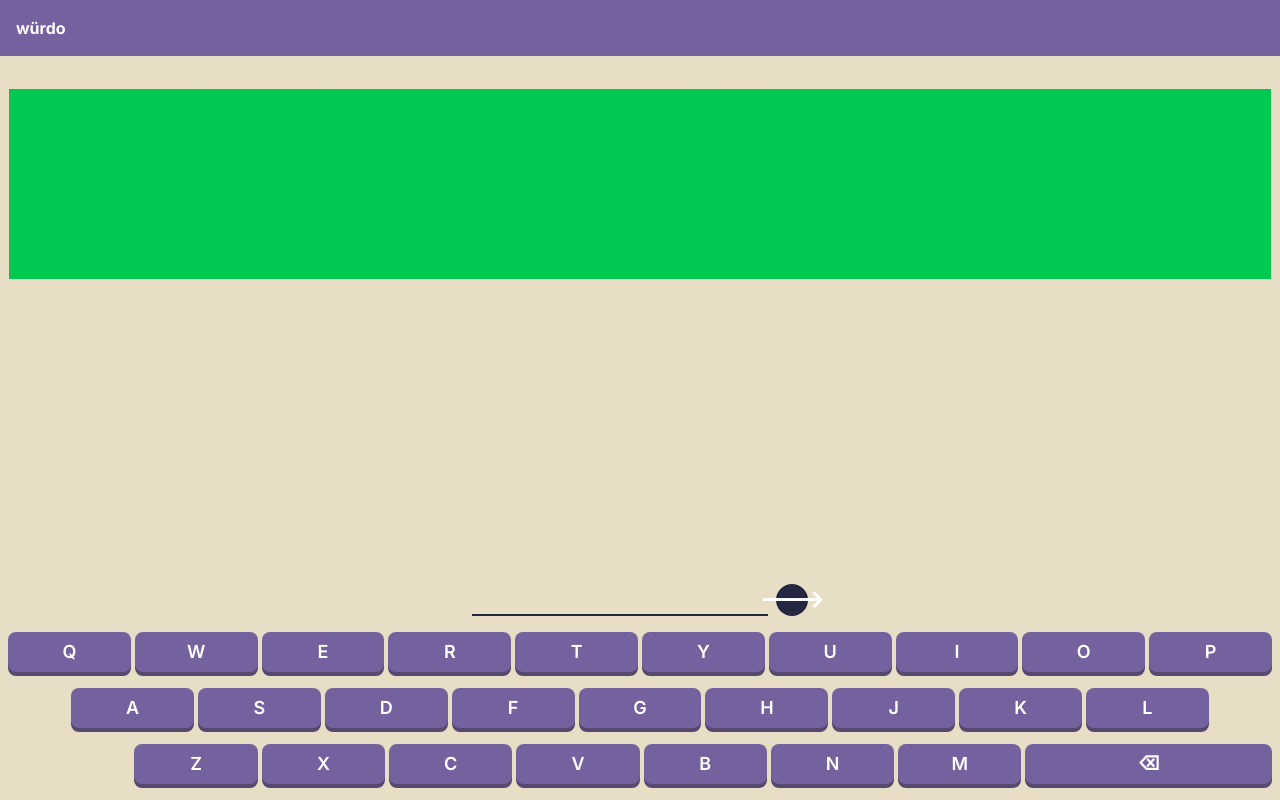
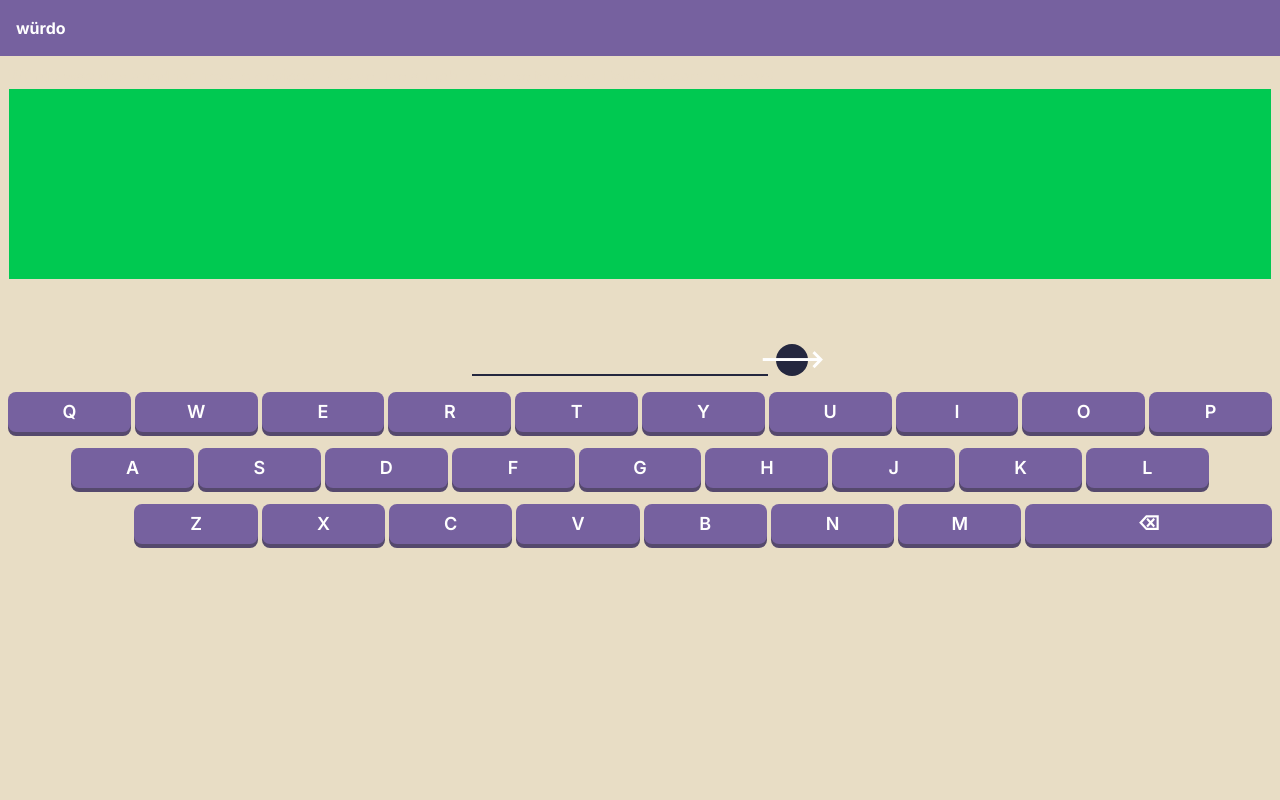
Before and after one commit to EliBrank/wurdo, a Next.js app: page /play in a window 1280 px wide. Built offline with nearby package versions, Linux system fonts and the light colour scheme.

Commit message:
work on spacing of elements

```diff
--- a/src/components/GameArea.tsx
+++ b/src/components/GameArea.tsx
@@ -40,7 +40,7 @@ export const GameArea = () => {
   return (
     <div className="flex h-full flex-col pb-2">
       <WordHistory wordStrings={wordHistory} />
-      <div className="mt-auto">
+      <div className="mt-16">
         <WordInput
           typedWord={typedWord}
           onSubmit={handleSubmit}
--- a/src/components/WordHistory.tsx
+++ b/src/components/WordHistory.tsx
@@ -7,8 +7,7 @@ type WordHistoryProps = {
 export const WordHistory = ({ wordStrings }: WordHistoryProps) => {
   return (
     <div
-      className="flex h-48 flex-col-reverse overflow-y-auto border bg-green-500 p-2"
-      style={{ scrollbarWidth: "thin" }}
+      className="flex min-h-48 flex-col-reverse overflow-y-auto border bg-green-500 p-2"
     >
       <AnimatePresence initial={false}>
         {[...wordStrings].reverse().map((letters) => (
--- a/src/components/WordInput.tsx
+++ b/src/components/WordInput.tsx
@@ -5,7 +5,7 @@ type WordInputProps = {
 
 export const WordInput = ({ typedWord, onSubmit }: WordInputProps) => {
   return (
-    <div className="fit-content mx-auto mt-24 mb-4 flex max-w-100 items-end justify-center gap-2 px-8">
+    <div className="fit-content mx-auto mb-4 flex max-w-100 items-end justify-center gap-2 px-8">
       <span className="flex flex-1 border-b-2 border-primary-dark text-xl tracking-wider text-primary-dark">
         {typedWord}
       </span>
```
